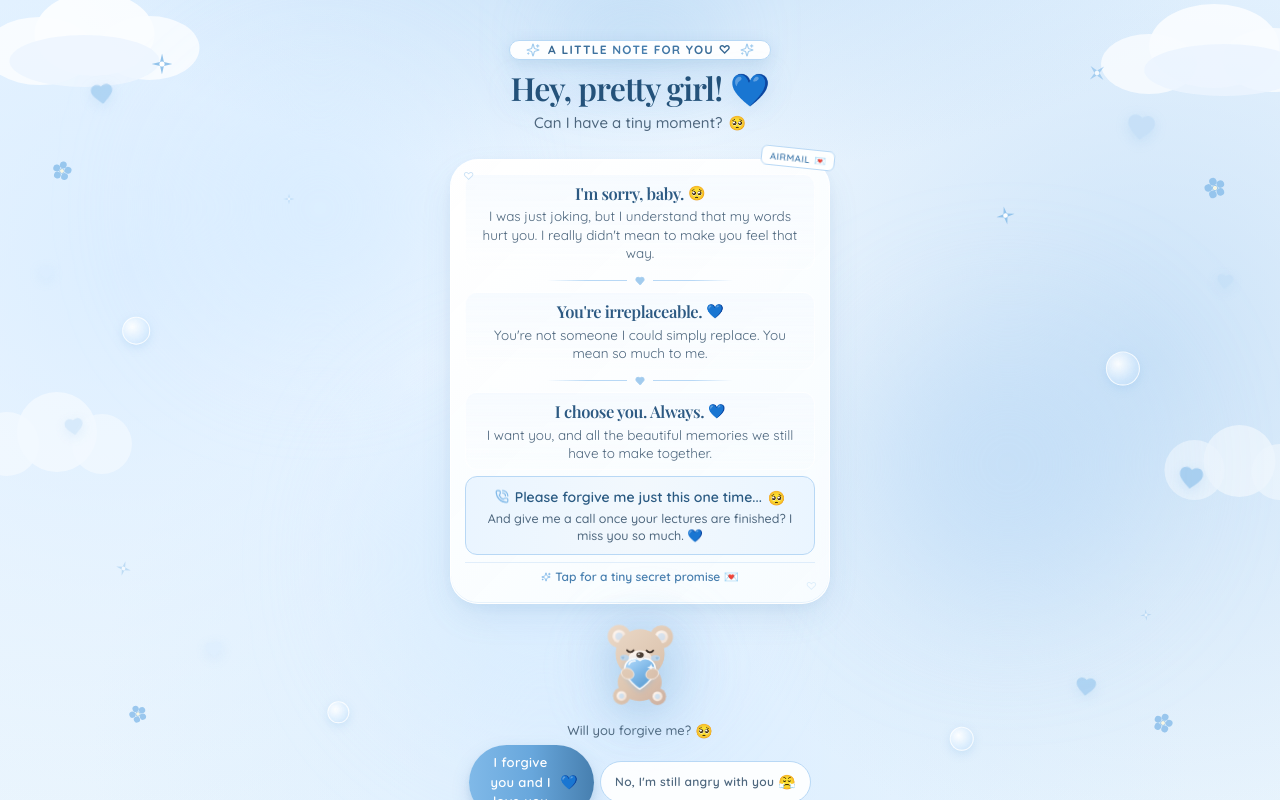
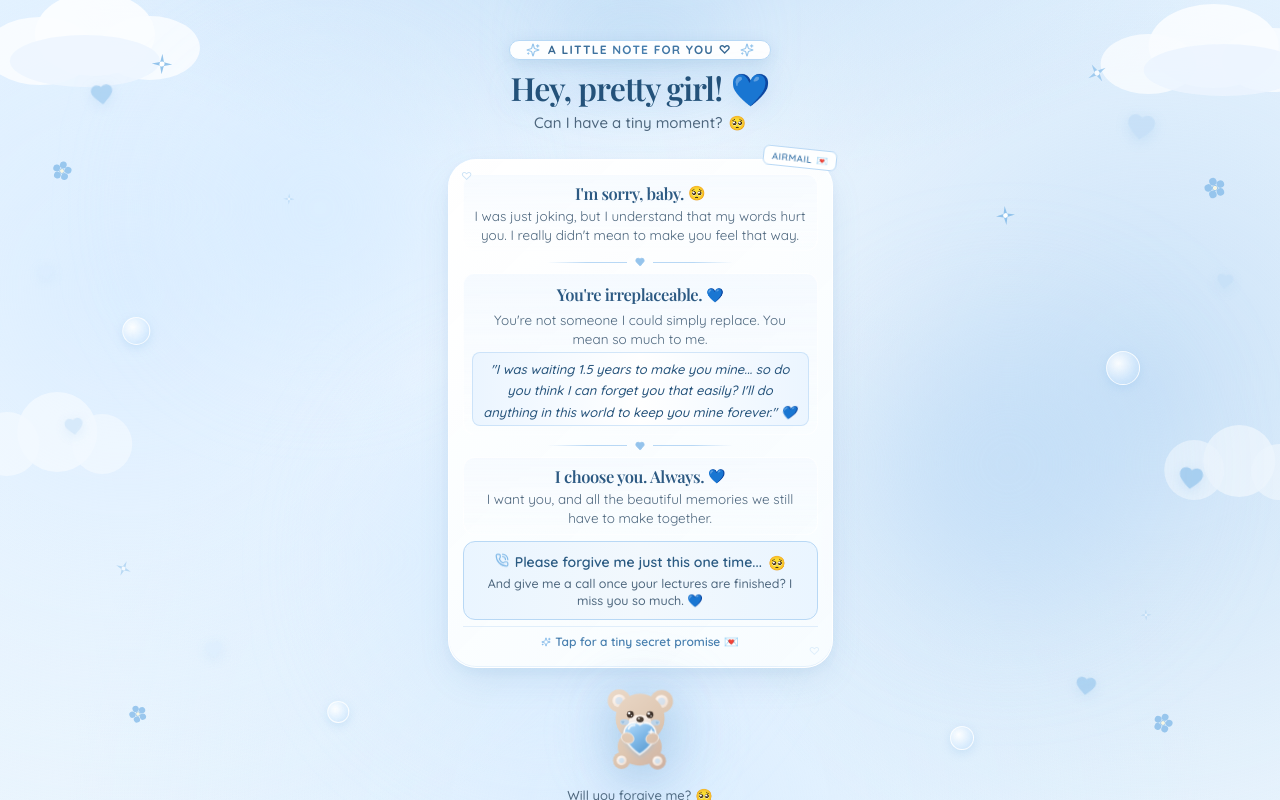
Before and after one commit to Akitha-Chanupama/sorryyy, a React (Vite) app: page / in a window 1280 px wide. Shown: the top 800 px of the page. Built offline with nearby package versions, Linux system fonts and the light colour scheme; a web font is replaced by a local one.

Commit message:
Add personal romantic note: waiting 1.5 years to make you mine

```diff
--- a/src/components/ApologyCard.tsx
+++ b/src/components/ApologyCard.tsx
@@ -7,7 +7,7 @@ export const ApologyCard: React.FC = () => {
 
   return (
     <motion.div
-      className="relative w-full max-w-[380px] mx-auto luxury-card-sheen rounded-[24px] sm:rounded-[28px] border border-white/95 p-3 sm:p-3.5 my-auto shadow-soft-blue transition-all shrink-0"
+      className="relative w-full max-w-[385px] mx-auto luxury-card-sheen rounded-[24px] sm:rounded-[28px] border border-white/95 p-3 sm:p-3.5 my-auto shadow-soft-blue transition-all shrink-0"
       initial={{ opacity: 0, y: 14, scale: 0.98 }}
       animate={{ opacity: 1, y: 0, scale: 1 }}
       transition={{ duration: 0.6, delay: 0.1, ease: [0.16, 1, 0.3, 1] }}
@@ -47,8 +47,8 @@ export const ApologyCard: React.FC = () => {
           <div className="h-[1px] w-14 sm:w-20 bg-gradient-to-l from-transparent via-[#B8D8F5] to-[#B8D8F5]" />
         </div>
 
-        {/* Section 2 */}
-        <div className="space-y-0.5 rounded-xl p-1.5 bg-gradient-to-b from-[#F5FAFF]/80 to-transparent border border-white/70">
+        {/* Section 2 - Irreplaceable & The 1.5 Years Vow */}
+        <div className="space-y-1 rounded-xl p-2 bg-gradient-to-b from-[#F5FAFF] to-transparent border border-white/70">
           <h2 className="text-[15px] sm:text-[16.5px] font-heading font-semibold text-[#2D5A83] tracking-tight flex items-center justify-center gap-1">
             <span>You're irreplaceable.</span>
             <span className="text-sm">💙</span>
@@ -56,6 +56,13 @@ export const ApologyCard: React.FC = () => {
           <p className="text-[12.5px] sm:text-[13.5px] text-[#4E677E] leading-snug font-sans px-1">
             You're not someone I could simply replace. You mean so much to me.
           </p>
+
+          {/* Heartfelt 1.5 Years Message */}
+          <div className="mt-1 pt-1.5 pb-0.5 px-2 rounded-lg bg-gradient-to-r from-[#EBF5FF] via-white to-[#EBF5FF] border border-[#B8D8F5]/60 shadow-xs">
+            <p className="text-[12px] sm:text-[13px] text-[#24527A] font-medium leading-relaxed italic">
+              "I was waiting 1.5 years to make you mine... so do you think I can forget you that easily? I'll do anything in this world to keep you mine forever." 💙
+            </p>
+          </div>
         </div>
 
         {/* Divider 2 with tiny blue heart */}
```
